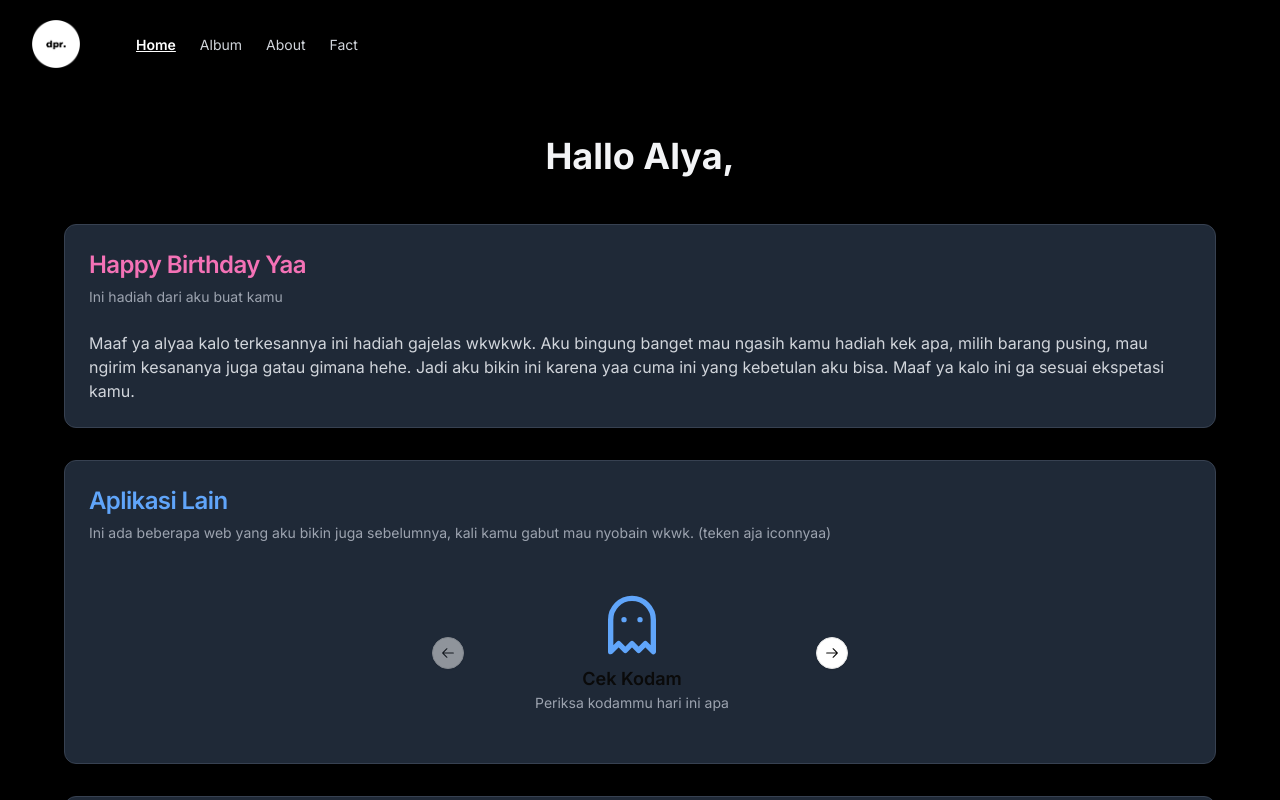
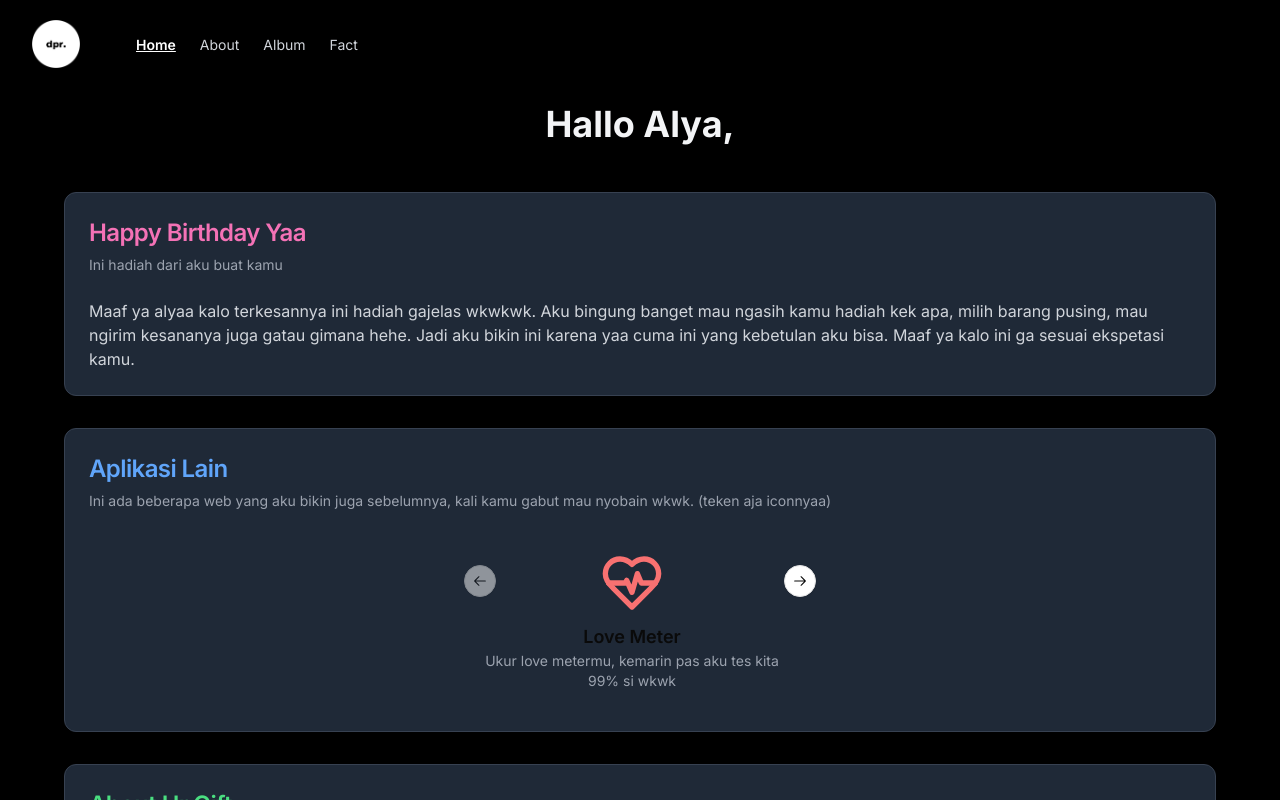
Before and after one commit to zidankhainur2/hbd-alya, a Next.js app: page /About in a window 1280 px wide. Shown: the top 800 px of the page. Built offline with nearby package versions, Linux system fonts and the light colour scheme.

Commit message:
repositioning navbar, add some messages

```diff
--- a/app/About/layout.tsx
+++ b/app/About/layout.tsx
@@ -1,5 +1,6 @@
 import { ReactNode } from "react";
 import Navbar from "../components/Navbar";
+import Footer from "../components/Footer";
 
 export default function AboutLayout({ children }: { children: ReactNode }) {
   return (
@@ -8,6 +9,7 @@ export default function AboutLayout({ children }: { children: ReactNode }) {
       <main className="w-full max-w-7xl mx-auto sm:px-6 lg:px-8">
         {children}
       </main>
+      <Footer />
     </>
   );
 }
--- a/app/About/page.tsx
+++ b/app/About/page.tsx
@@ -39,7 +39,7 @@ const AboutPage = () => {
     {
       src: "https://wphcaxizypgvkbhwkqss.supabase.co/storage/v1/object/public/user%20image/gift/gift2.jpg",
       description:
-        "Ini kalo kamu nanya kenapa fotonya blum dipajang, karena kamar saya masih berantakan hehe.",
+        "Ini kalo kamu nanya kenapa fotonya blum dipajang, karena kamar saya masih berantakan hehe. oiyaa buat suratnya juga kadang kalo kangen aku baca lagi <3",
     },
     {
       src: "https://wphcaxizypgvkbhwkqss.supabase.co/storage/v1/object/public/user%20image/gift/gift3.jpg",
@@ -60,7 +60,7 @@ const AboutPage = () => {
 
   return (
     <div className="min-h-screen bg-dark text-gray-100">
-      <div className="container mx-auto px-4 sm:px-6 lg:px-8 py-8 sm:py-12">
+      <div className="container mx-auto px-4 sm:px-6 lg:px-8 py-4 sm:py-4">
         <h1 className="text-3xl sm:text-4xl font-bold text-center mb-8 sm:mb-12">
           Hallo Alya,
         </h1>
@@ -100,6 +100,20 @@ const AboutPage = () => {
               <CarouselContent>
                 <CarouselItem className="flex flex-col items-center justify-center p-4">
                   <a
+                    href="https://dpr-app-mauve.vercel.app/love-meter"
+                    target="_blank"
+                    rel="noopener noreferrer"
+                    className="transition-transform hover:scale-110"
+                  >
+                    <HeartPulse className="h-16 w-16 mb-2 text-red-400 hover:text-red-300" />
+                  </a>
+                  <h3 className="text-lg font-semibold">Love Meter</h3>
+                  <p className="text-center text-sm text-gray-400">
+                    Ukur love metermu, kemarin pas aku tes kita 99% si wkwk
+                  </p>
+                </CarouselItem>
+                <CarouselItem className="flex flex-col items-center justify-center p-4">
+                  <a
                     href="https://dpr-app-mauve.vercel.app/cek-kodam"
                     target="_blank"
                     rel="noopener noreferrer"
@@ -112,23 +126,9 @@ const AboutPage = () => {
                     Periksa kodammu hari ini apa
                   </p>
                 </CarouselItem>
-                <CarouselItem className="flex flex-col items-center justify-center p-4">
-                  <a
-                    href="https://dpr-app-mauve.vercel.app/love-meter"
-                    target="_blank"
-                    rel="noopener noreferrer"
-                    className="transition-transform hover:scale-110"
-                  >
-                    <HeartPulse className="h-16 w-16 mb-2 text-red-400 hover:text-red-300" />
-                  </a>
-                  <h3 className="text-lg font-semibold">Love Meter</h3>
-                  <p className="text-center text-sm text-gray-400">
-                    Ukur love metermu, kemarin pas aku tes kita 99% si wkwk
-                  </p>
-                </CarouselItem>
               </CarouselContent>
-              <CarouselPrevious />
-              <CarouselNext />
+              <CarouselPrevious className="ml-8 -mt-10" />
+              <CarouselNext className="mr-8 -mt-10" />
             </Carousel>
           </CardContent>
         </Card>
--- a/app/components/MovieButton.tsx
+++ b/app/components/MovieButton.tsx
@@ -47,9 +47,9 @@ export default function MovieButton() {
             bentuk kamu ngehargain aku yang udah bikin ini hehe. oh iya kamu
             bisa ke menu{" "}
             <a href="/About" className="text-red-500">
-              About
+              About (ini bisa diteken)
             </a>{" "}
-            buat liat tutorial webnya!
+            buat liat lanjutan dari kata kataku tadi!
           </DialogDescription>
         </div>
         <DialogFooter className="sm:justify-start">
--- a/app/components/Navbar.tsx
+++ b/app/components/Navbar.tsx
@@ -49,20 +49,21 @@ export default function Navbar() {
               Home
             </Link>
           </li>
+
+          <li>
+            <Link
+              href="/About"
+              className="text-gray-300 font-normal text-sm hover:text-white"
+            >
+              About
+            </Link>
+          </li>
           <li>
             <Link
               href="/album"
               className="text-gray-300 font-normal text-sm hover:text-white"
             >
               Album
-            </Link>
-          </li>
-          <li>
-            <Link
-              href="/About"
-              className="text-gray-300 font-normal text-sm hover:text-white"
-            >
-              About
             </Link>
           </li>
           <li>
@@ -104,20 +105,21 @@ export default function Navbar() {
                 Home
               </Link>
             </li>
+
+            <li>
+              <Link
+                href="/About"
+                className="text-gray-300 font-normal text-sm hover:text-white hover:font-semibold hover:underline transition-all duration-200 ease-in-out"
+              >
+                About
+              </Link>
+            </li>
             <li>
               <Link
                 href="/album"
                 className="text-gray-300 font-normal text-sm hover:text-white hover:font-semibold hover:underline transition-all duration-200 ease-in-out"
               >
                 Album
-              </Link>
-            </li>
-            <li>
-              <Link
-                href="/About"
-                className="text-gray-300 font-normal text-sm hover:text-white hover:font-semibold hover:underline transition-all duration-200 ease-in-out"
-              >
-                About
               </Link>
             </li>
             <li>
```
